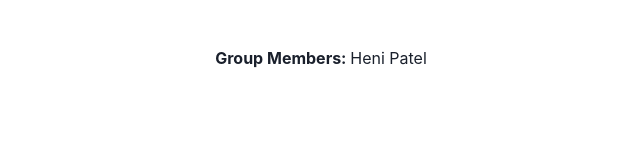
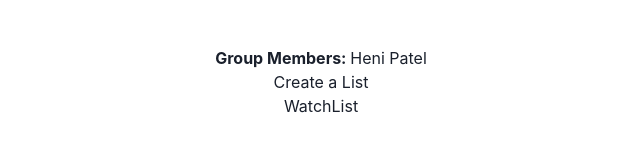
Before and after one commit to amansjot/Team5-MoviePedia, a React (Create React App) app: page / in a window 1280 px wide. Shown: the part 337-488 px from the top of the page, without its empty margins (319-959 px from the left). Built offline with nearby package versions, Linux system fonts and the light colour scheme.

Commit message:
I added files to add a few components and its testing files which we can add to later.

```diff
--- a/src/App.tsx
+++ b/src/App.tsx
@@ -2,6 +2,9 @@ import React from "react";
 import logo from "./logo.svg";
 import "./App.css";
 import { Center, Container, Heading, ListItem, UnorderedList } from "@chakra-ui/react";
+import { Button } from "@chakra-ui/react";
+import { CreateList } from "./components/CreateList";
+import { WatchList } from "./components/WatchList";
 
 function App() {
     return (
@@ -17,6 +20,10 @@ function App() {
                 <b>Group Members: </b>
                 Heni Patel
             </Container>
+            <div>
+                <CreateList></CreateList>
+                <WatchList></WatchList>
+            </div>
         </div>
     );
 }
--- /dev/null
+++ b/src/components/CreateList.tsx
@@ -0,0 +1,8 @@
+import React, { useState } from "react";
+import { Button } from "@chakra-ui/react";
+
+export function CreateList(): JSX.Element {
+    return(
+        <div>Create a List</div>
+    );
+}
--- /dev/null
+++ b/src/components/WatchList.tsx
@@ -0,0 +1,8 @@
+import React, { useState } from "react";
+
+
+export function WatchList(): JSX.Element {
+    return(
+        <div>WatchList</div>
+    );
+}
```
Also changed, not shown: 2 other files (tests, documents, lock files or other folders).
